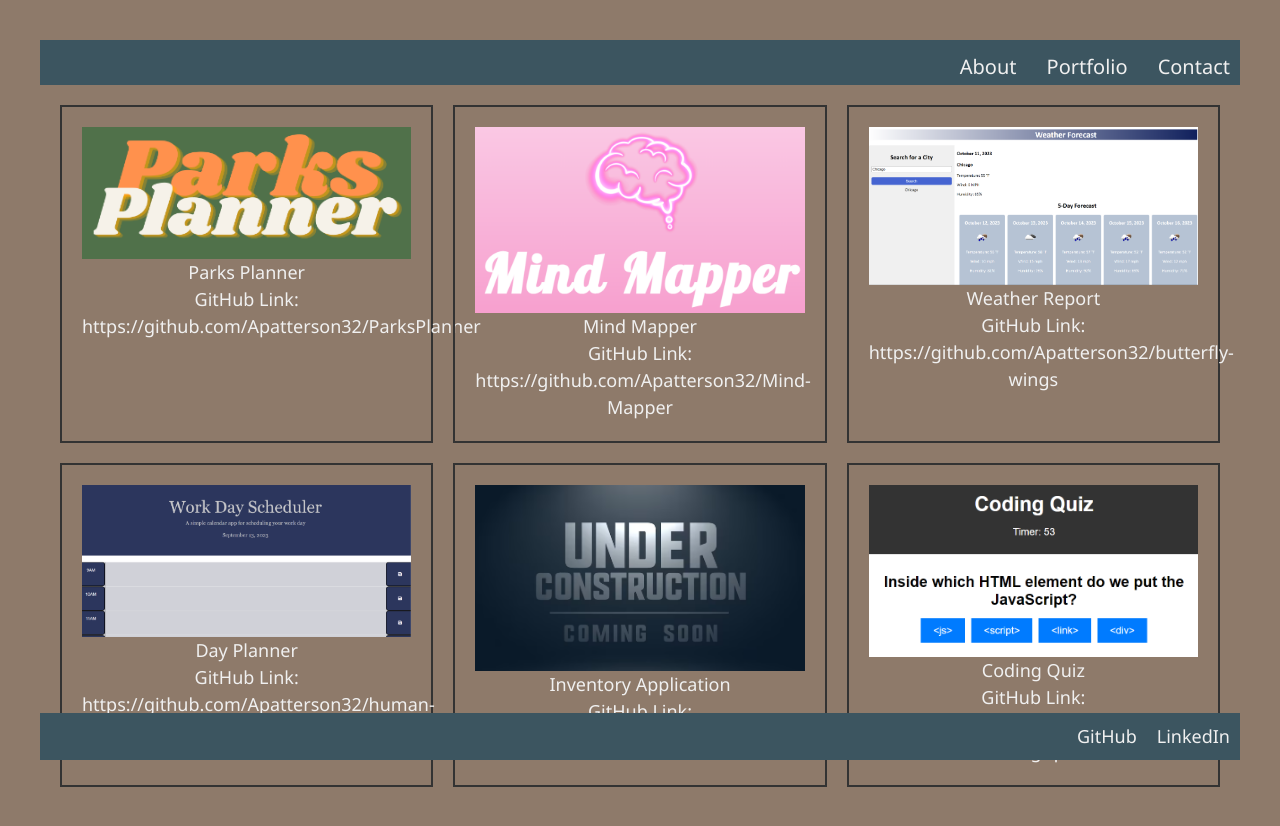
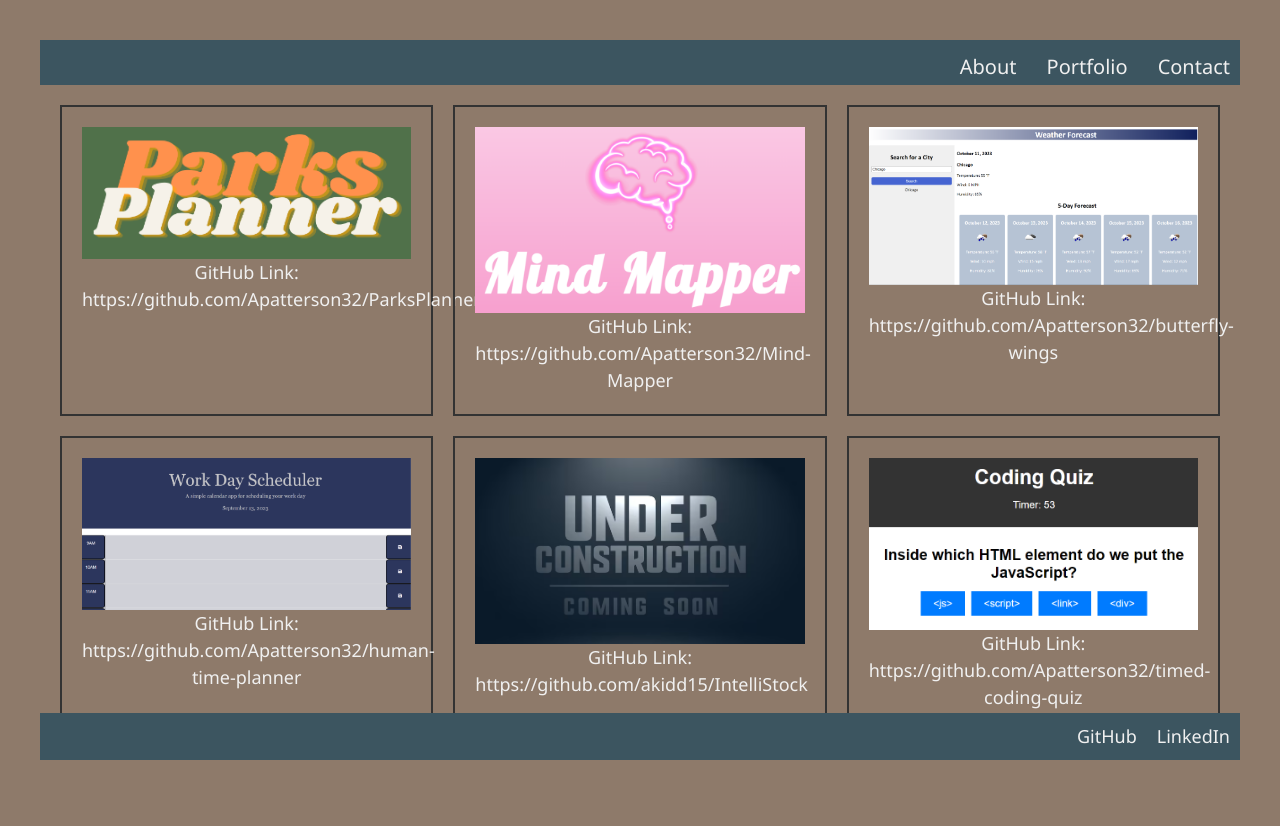
Before and after one commit to Apatterson32/react-portfolio, a React (Vite) app: page /portfolio in a window 1280 px wide. Shown: the top 826 px of the page. Built offline with nearby package versions, Linux system fonts and the light colour scheme.

Commit message:
updated portfolio images

```diff
--- a/src/pages/Portfolio.jsx
+++ b/src/pages/Portfolio.jsx
@@ -4,37 +4,31 @@ import '../assets/styles/portfolio.css'
 
 const projects = [
   {
-    title: 'Parks Planner',
     imageSrc: './src/assets/images/parksplanner.png',
     githubLink: 'https://github.com/Apatterson32/ParksPlanner',
   },
 
   {
-    title: 'Mind Mapper',
     imageSrc: './src/assets/images/mindmapper.png',
     githubLink: 'https://github.com/Apatterson32/Mind-Mapper',
   },
 
   {
-    title: 'Weather Report',
     imageSrc: './src/assets/images/weatherforecast.png',
     githubLink: 'https://github.com/Apatterson32/butterfly-wings',
   },
 
   {
-    title: 'Day Planner',
     imageSrc: './src/assets/images/dayplanner.png',
     githubLink: 'https://github.com/Apatterson32/human-time-planner',
   },
 
   {
-    title: 'Inventory Application',
     imageSrc: './src/assets/images/intellistock.png',
     githubLink: 'https://github.com/akidd15/IntelliStock',
   },
 
   {
-    title: 'Coding Quiz',
     imageSrc: './src/assets/images/codingquiz.png',
     githubLink: 'https://github.com/Apatterson32/timed-coding-quiz',
   },
```
